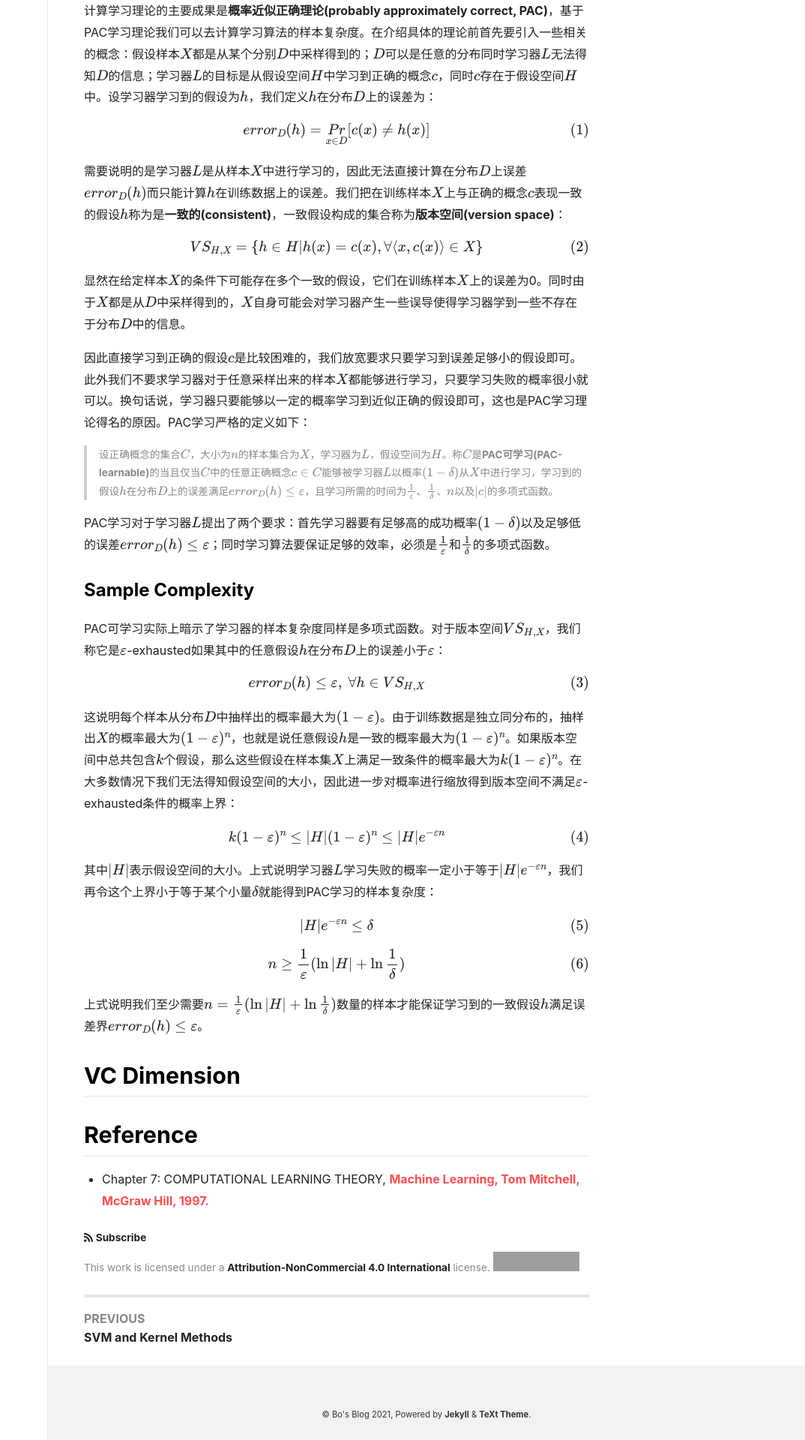
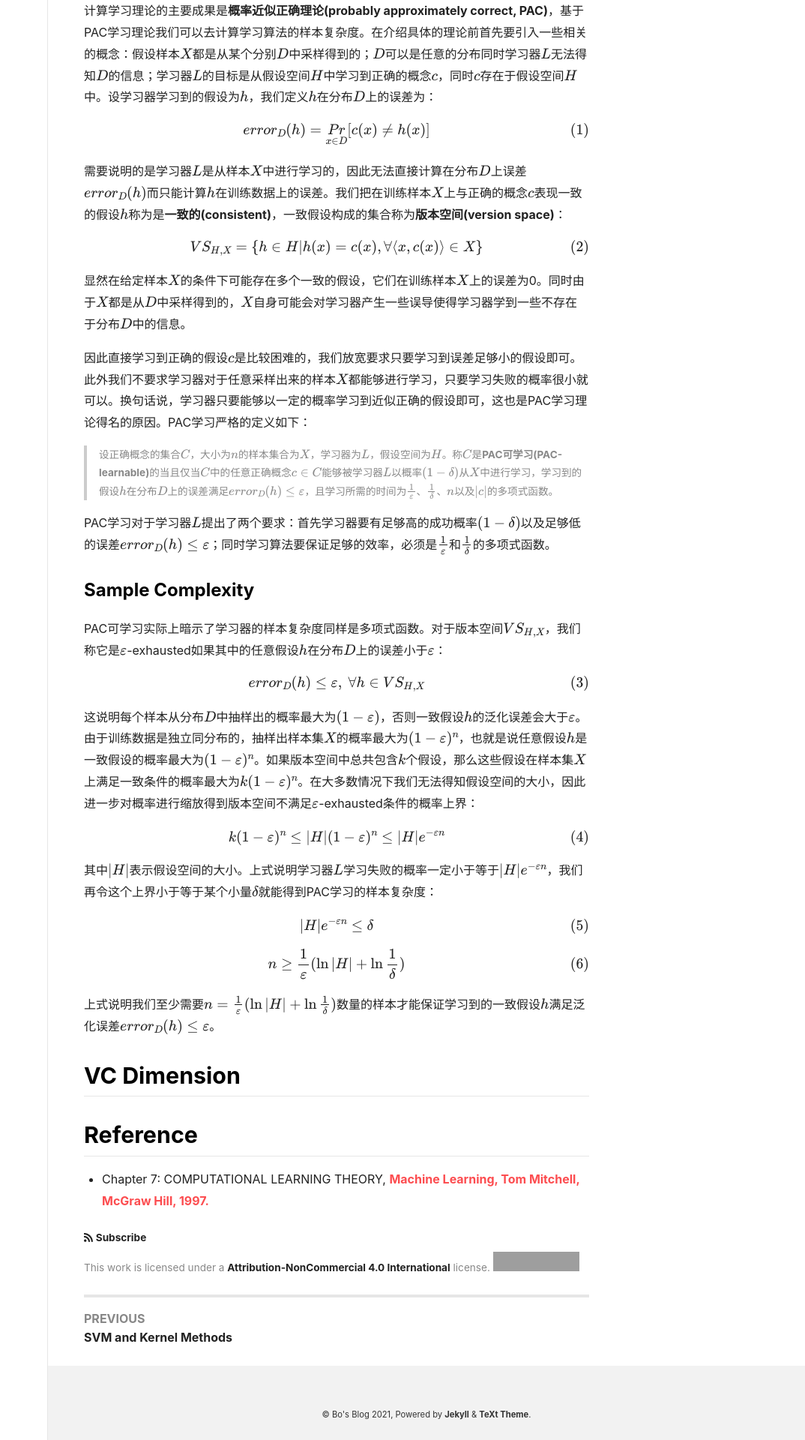
Before and after one commit to peng00bo00/peng00bo00_previous_blog, a Jekyll site: the page built from _posts/2021-09-20-OMSCS-ML-NOTES-07.md, in a window 1280 px wide. Shown: the part 853-2773 px from the top of the page at 75% size, without its empty margins (206-1280 px from the left). Built offline with Jekyll 4.4.1, drawn with Linux system fonts in a browser that asks for light colours; nearby versions of some CDN libraries; formulas are drawn with MathJax 3; grey boxes are pictures that could not be loaded.

Commit message:
Update 2021-09-20-OMSCS-ML-NOTES-07.md

```diff
--- a/_posts/2021-09-20-OMSCS-ML-NOTES-07.md
+++ b/_posts/2021-09-20-OMSCS-ML-NOTES-07.md
@@ -50,7 +50,7 @@ $$
 error_D(h) \leq \varepsilon, \ \forall h \in VS_{H, X}
 $$
 
-这说明每个样本从分布$D$中抽样出的概率最大为$(1 - \varepsilon)$。由于训练数据是独立同分布的，抽样出$X$的概率最大为$(1 - \varepsilon)^n$，也就是说任意假设$h$是一致的概率最大为$(1 - \varepsilon)^n$。如果版本空间中总共包含$k$个假设，那么这些假设在样本集$X$上满足一致条件的概率最大为$k(1 - \varepsilon)^n$。在大多数情况下我们无法得知假设空间的大小，因此进一步对概率进行缩放得到版本空间不满足$\varepsilon$-exhausted条件的概率上界：
+这说明每个样本从分布$D$中抽样出的概率最大为$(1 - \varepsilon)$，否则一致假设$h$的泛化误差会大于$\varepsilon$。由于训练数据是独立同分布的，抽样出样本集$X$的概率最大为$(1 - \varepsilon)^n$，也就是说任意假设$h$是一致假设的概率最大为$(1 - \varepsilon)^n$。如果版本空间中总共包含$k$个假设，那么这些假设在样本集$X$上满足一致条件的概率最大为$k(1 - \varepsilon)^n$。在大多数情况下我们无法得知假设空间的大小，因此进一步对概率进行缩放得到版本空间不满足$\varepsilon$-exhausted条件的概率上界：
 
 $$
 k(1 - \varepsilon)^n \leq \vert H \vert (1 - \varepsilon)^n \leq \vert H \vert e^{- \varepsilon n}
@@ -66,7 +66,7 @@ $$
 n \geq \frac{1}{\varepsilon} (\ln \vert H \vert + \ln \frac{1}{\delta})
 $$
 
-上式说明我们至少需要$n = \frac{1}{\varepsilon} (\ln \vert H \vert + \ln \frac{1}{\delta})$数量的样本才能保证学习到的一致假设$h$满足误差界$error_D(h) \leq \varepsilon$。
+上式说明我们至少需要$n = \frac{1}{\varepsilon} (\ln \vert H \vert + \ln \frac{1}{\delta})$数量的样本才能保证学习到的一致假设$h$满足泛化误差$error_D(h) \leq \varepsilon$。
 
 ## VC Dimension
 
```
